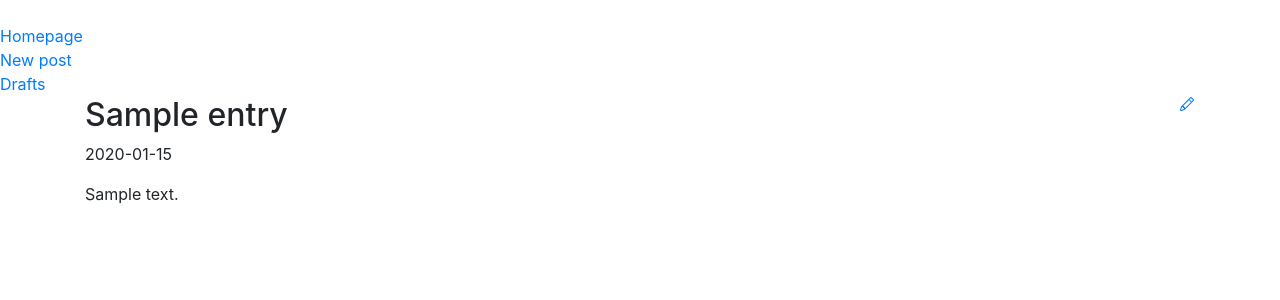
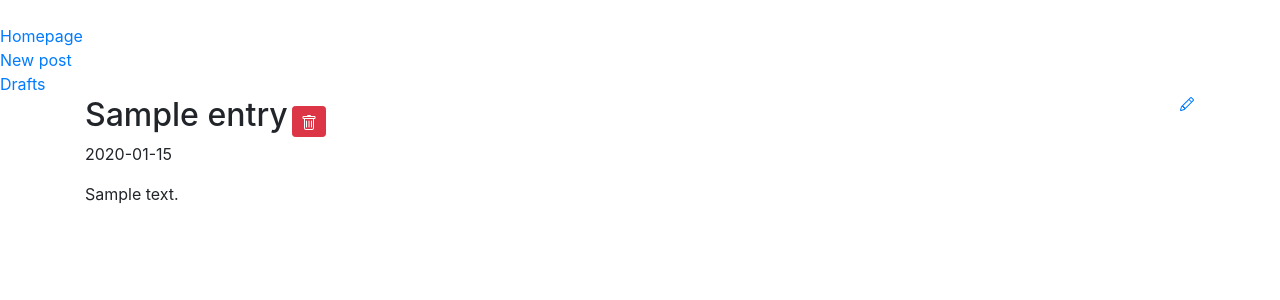
Before and after one commit to szmisztal/blog, a Flask app: page / in a window 1280 px wide. Shown: the part 56-356 px from the top of the page. Run offline with Flask 3, Linux system fonts and the light colour scheme; the visitor is signed in with stand-in values (Sample User, id 1); tables that the repository leaves empty hold one stand-in row (values such as "Sample post"); some libraries are stand-ins or nearby versions.

Commit message:
add hiperlink for delete post

```diff
--- a/blog/templates/homepage.html
+++ b/blog/templates/homepage.html
@@ -7,11 +7,19 @@
         <h2 class="d-inline-block">{{ post.title }}</h2>
           {% if session['logged_in'] %}
             <a href="{{ url_for('create_or_edit_entry', entry_id=post.id) }}">
-            <svg class="bi bi-pencil float-right" width="1em" height="1em" viewBox="0 0 16 16" fill="currentColor" xmlns="http://www.w3.org/2000/svg">
-              <path fill-rule="evenodd" d="M11.293 1.293a1 1 0 0 1 1.414 0l2 2a1 1 0 0 1 0 1.414l-9 9a1 1 0 0 1-.39.242l-3 1a1 1 0 0 1-1.266-1.265l1-3a1 1 0 0 1 .242-.391l9-9zM12 2l2 2-9 9-3 1 1-3 9-9z"/>
-              <path fill-rule="evenodd" d="M12.146 6.354l-2.5-2.5.708-.708 2.5 2.5-.707.708zM3 10v.5a.5.5 0 0 0 .5.5H4v.5a.5.5 0 0 0 .5.5H5v.5a.5.5 0 0 0 .5.5H6v-1.5a.5.5 0 0 0-.5-.5H5v-.5a.5.5 0 0 0-.5-.5H3z"/>
-            </svg>
-	    </a>
+              <svg class="bi bi-pencil float-right" width="1em" height="1em" viewBox="0 0 16 16" fill="currentColor" xmlns="http://www.w3.org/2000/svg">
+                <path fill-rule="evenodd" d="M11.293 1.293a1 1 0 0 1 1.414 0l2 2a1 1 0 0 1 0 1.414l-9 9a1 1 0 0 1-.39.242l-3 1a1 1 0 0 1-1.266-1.265l1-3a1 1 0 0 1 .242-.391l9-9zM12 2l2 2-9 9-3 1 1-3 9-9z"/>
+                <path fill-rule="evenodd" d="M12.146 6.354l-2.5-2.5.708-.708 2.5 2.5-.707.708zM3 10v.5a.5.5 0 0 0 .5.5H4v.5a.5.5 0 0 0 .5.5H5v.5a.5.5 0 0 0 .5.5H6v-1.5a.5.5 0 0 0-.5-.5H5v-.5a.5.5 0 0 0-.5-.5H3z"/>
+              </svg>
+            </a>
+            <form class="d-inline-block" action="{{ url_for('delete_entry', entry_id=post.id) }}" method="POST" onsubmit="return confirm('Do you really want to delete this post?');">
+              <button class="btn btn-danger btn-sm" type="submit">
+                <svg xmlns="http://www.w3.org/2000/svg" width="16" height="16" fill="currentColor" class="bi bi-trash" viewBox="0 0 16 16">
+                  <path d="M5.5 5.5A.5.5 0 0 1 6 6v6a.5.5 0 0 1-1 0V6a.5.5 0 0 1 .5-.5Zm2.5 0a.5.5 0 0 1 .5.5v6a.5.5 0 0 1-1 0V6a.5.5 0 0 1 .5-.5Zm3 .5a.5.5 0 0 0-1 0v6a.5.5 0 0 0 1 0V6Z"/>
+                  <path d="M14.5 3a1 1 0 0 1-1 1H13v9a2 2 0 0 1-2 2H5a2 2 0 0 1-2-2V4h-.5a1 1 0 0 1-1-1V2a1 1 0 0 1 1-1H6a1 1 0 0 1 1-1h2a1 1 0 0 1 1 1h3.5a1 1 0 0 1 1 1v1ZM4.118 4 4 4.059V13a1 1 0 0 0 1 1h6a1 1 0 0 0 1-1V4.059L11.882 4H4.118ZM2.5 3h11V2h-11v1Z"/>
+                </svg>
+              </button>
+            </form>
           {% endif %}
       </div>
       <p>{{ post.pub_date.strftime('%Y-%m-%d') }}</p>
```
